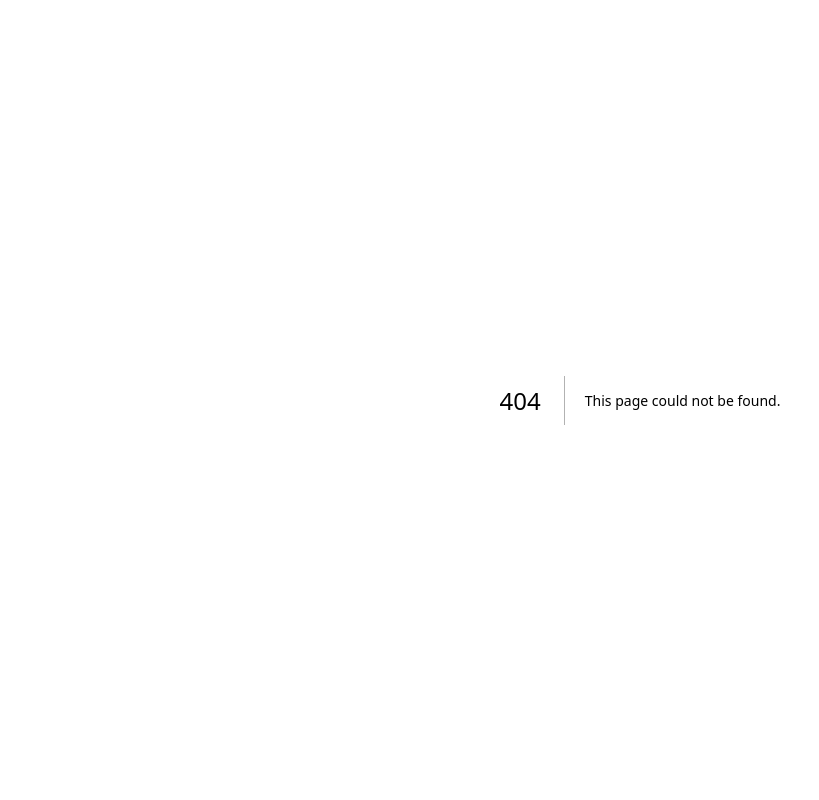
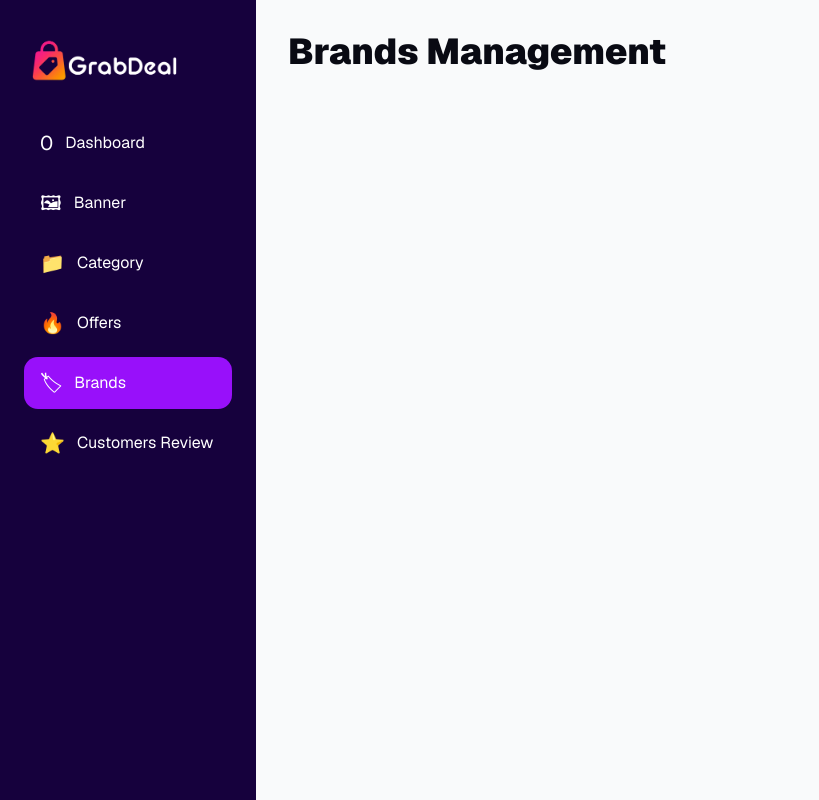
Before and after one commit to akashwebs/grabDeal, a Next.js app: page /dashboard/brands in a window 1280 px wide. Before the commit this address had no page. Shown: the whole page, without its empty margins (0-819 px from the left). Built offline with nearby package versions, Linux system fonts and the light colour scheme.

Commit message:
udpate dashobard layout

```diff
--- /dev/null
+++ b/app/dashboard/banner/page.jsx
@@ -0,0 +1,17 @@
+export default function Page(){
+
+return(
+
+<div>
+
+<h1 className="text-4xl font-black">
+
+Banner Management
+
+</h1>
+
+</div>
+
+)
+
+}
--- /dev/null
+++ b/app/dashboard/brands/page.jsx
@@ -0,0 +1,17 @@
+export default function Page(){
+
+return(
+
+<div>
+
+<h1 className="text-4xl font-black">
+
+Brands Management
+
+</h1>
+
+</div>
+
+)
+
+}
--- /dev/null
+++ b/app/dashboard/category/page.jsx
@@ -0,0 +1,17 @@
+export default function Page(){
+
+return(
+
+<div>
+
+<h1 className="text-4xl font-black">
+
+Category Management
+
+</h1>
+
+</div>
+
+)
+
+}
--- /dev/null
+++ b/app/dashboard/layout.jsx
@@ -0,0 +1,23 @@
+import Sidebar from "@/components/dashboard/Sidebar";
+
+export default function DashboardLayout({
+children
+}) {
+
+return(
+
+<div className="flex">
+
+<Sidebar/>
+
+<div className="flex-1 min-h-screen bg-gray-50 p-8">
+
+{children}
+
+</div>
+
+</div>
+
+)
+
+}
--- /dev/null
+++ b/app/dashboard/offers/page.jsx
@@ -0,0 +1,17 @@
+export default function Page(){
+
+return(
+
+<div>
+
+<h1 className="text-4xl font-black">
+
+Offers Page
+
+</h1>
+
+</div>
+
+)
+
+}
--- /dev/null
+++ b/app/dashboard/page.jsx
@@ -0,0 +1,17 @@
+export default function Page(){
+
+return(
+
+<div>
+
+<h1 className="text-4xl font-black">
+
+Dashboard Home
+
+</h1>
+
+</div>
+
+)
+
+}
--- /dev/null
+++ b/app/dashboard/reviews/page.jsx
@@ -0,0 +1,17 @@
+export default function Page(){
+
+return(
+
+<div>
+
+<h1 className="text-4xl font-black">
+
+Customers Review
+
+</h1>
+
+</div>
+
+)
+
+}
--- /dev/null
+++ b/app/dashboard/users/page.jsx
@@ -0,0 +1,17 @@
+export default function Page(){
+
+return(
+
+<div>
+
+<h1 className="text-4xl font-black">
+
+Users Page
+
+</h1>
+
+</div>
+
+)
+
+}
--- a/app/offer/[id]/page.jsx
+++ b/app/offer/[id]/page.jsx
@@ -5,12 +5,16 @@ import Header from "../../../components/layout/Header";
 export default async function Page({params}){
 
 const offer =
-newToday.find(item=>item.id===params.id)
+newToday.find(item=>item.id==="1")
 
 const related=
 newToday.filter(
 item=>item.id!==params.id
 ).slice(0,4)
+
+
+console.log("deatils page",offer,params)
+
 
 return(
 
--- a/components/cards/OfferCard.jsx
+++ b/components/cards/OfferCard.jsx
@@ -1,4 +1,5 @@
 export default function OfferCard({ offer }) {
+  console.log("test",offer)
   return (
     <article className="overflow-hidden rounded-2xl border border-purple-100 bg-white shadow-sm transition hover:-translate-y-1 hover:shadow-xl">
       <div className="relative h-48 overflow-hidden bg-gray-50">
--- /dev/null
+++ b/components/dashboard/Sidebar.jsx
@@ -0,0 +1,101 @@
+'use client'
+
+import Image from "next/image";
+import Link from "next/link";
+import { usePathname } from "next/navigation";
+
+export default function Sidebar() {
+
+const pathname=usePathname()
+
+const menus=[
+{
+    icon:"0",
+    name:"Dashboard",
+link:"/dashboard"
+},
+{
+name:"Banner",
+link:"/dashboard/banner",
+icon:"🖼"
+},
+
+{
+name:"Category",
+link:"/dashboard/category",
+icon:"📁"
+},
+
+{
+name:"Offers",
+link:"/dashboard/offers",
+icon:"🔥"
+},
+
+{
+name:"Brands",
+link:"/dashboard/brands",
+icon:"🏷"
+},
+
+{
+name:"Customers Review",
+link:"/dashboard/reviews",
+icon:"⭐"
+}
+
+]
+
+return(
+
+<div className="w-64 min-h-screen bg-[#16013d] text-white p-6">
+
+<Link href={"/"} target="/_blank">
+<Image alt="" width={160} height={80} src={"/footer.png"} className="mb-5"/>
+</Link>
+
+<div className="space-y-2">
+
+{menus.map((menu)=>(
+
+<Link
+key={menu.link}
+href={menu.link}
+
+className={`flex items-center gap-3 rounded-xl px-4 py-3 transition
+
+${
+pathname===menu.link
+?
+"bg-purple-600"
+:
+"hover:bg-purple-800"
+}
+
+`}
+
+>
+
+<span className="text-xl">
+
+{menu.icon}
+
+</span>
+
+<span>
+
+{menu.name}
+
+</span>
+
+</Link>
+
+))}
+
+</div>
+
+</div>
+
+)
+
+}
--- a/components/home/TodaysOffer.jsx
+++ b/components/home/TodaysOffer.jsx
@@ -1,4 +1,6 @@
 import OfferCard from "@/components/cards/OfferCard";
+import {newToday} from "@/components/data/mockData"
+
 
 const todaysOffers = [
   {
@@ -62,7 +64,7 @@ export default function TodaysOffer() {
       </div>
 
       <div className="grid gap-5 sm:grid-cols-2 lg:grid-cols-5">
-        {todaysOffers.map((offer) => (
+        {newToday.map((offer) => (
           <OfferCard key={offer.brand} offer={offer} />
         ))}
       </div>
```
